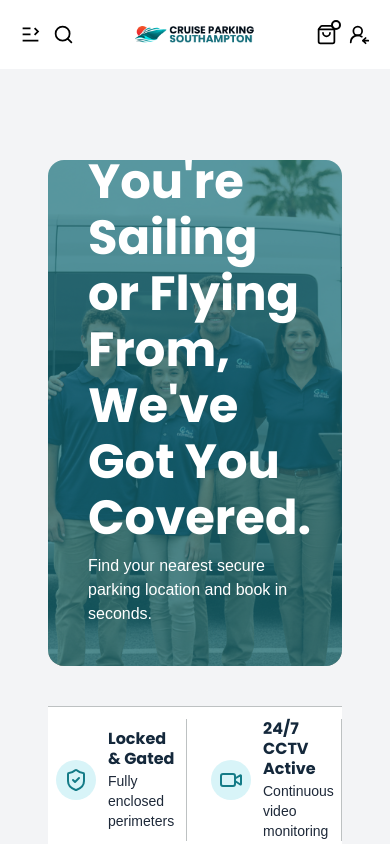
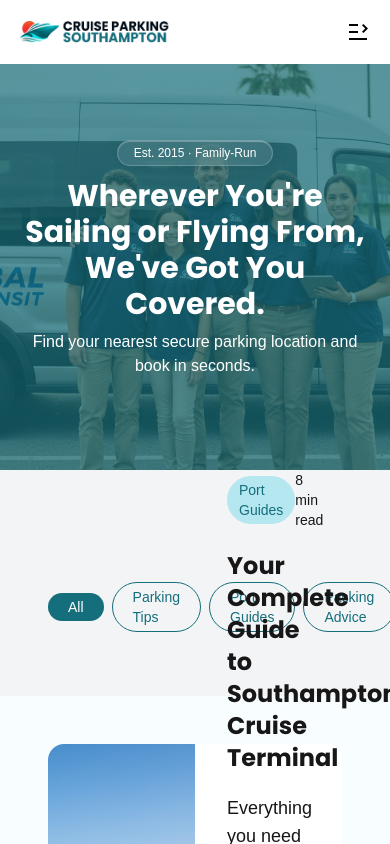
Before and after one commit to malik-abdurehman-14/cruise-parking, a Next.js app: page /blogs in a window 390 px wide. Shown: the top 844 px of the page. Built offline with nearby package versions, Linux system fonts and the light colour scheme.

Commit message:
Responsive About Page

```diff
--- a/components/layout/Navbar.jsx
+++ b/components/layout/Navbar.jsx
@@ -90,26 +90,14 @@ function Navbar() {
       </nav>
       {/* mobile-nav */}
       <nav className="block md:hidden fixed top-0 left-0 z-50 w-full">
-        <div className="flex items-center justify-between gap-4 lg:px-16 px-5 py-6 bg-white backdrop-blur-3xl">
-          {/* Icons */}
-          <div className="flex items-center gap-3 text-black">
-            <button
-              onClick={() => setMenuDrawerOpen(true)}
-              className="cursor-pointer transition-opacity hover:opacity-70"
-            >
-              <RiMenuUnfoldLine size={21} />
-            </button>
-            <button className="cursor-pointer transition-opacity hover:opacity-70">
-              <Search size={21} />
-            </button>
-          </div>
+        <div className="flex items-center justify-between gap-4 lg:px-16 px-5 py-5 bg-white backdrop-blur-3xl">
           {/* Logo */}
           <Link href="/">
             <Image
               src="/logo.png"
               alt="VUSELO"
-              width={120}
-              height={60}
+              width={150}
+              height={100}
               priority
               className="h-auto"
             />
@@ -117,21 +105,11 @@ function Navbar() {
           {/* Icons */}
           <div className="flex items-center gap-3 text-black">
             <button
-              onClick={() => setCartDrawerOpen(true)}
-              className="relative cursor-pointer transition-opacity hover:opacity-70"
-            >
-              <ShoppingBag size={21} />
-
-              {/* Notification Dot */}
-              <span className="absolute -top-1 -right-1 w-2.5 h-2.5 rounded-full bg-froozen border-2 border-black" />
-            </button>
-
-            <a
-              href="/login"
+              onClick={() => setMenuDrawerOpen(true)}
               className="cursor-pointer transition-opacity hover:opacity-70"
             >
-              <UserRoundArrowLeft size={21} />
-            </a>
+              <RiMenuUnfoldLine size={24} />
+            </button>
           </div>
         </div>
       </nav>
--- a/components/layout/ReuseableHero.jsx
+++ b/components/layout/ReuseableHero.jsx
@@ -4,9 +4,9 @@ import FeatureBar from "./FeatureBar";
 
 function ReuseableHero({ heading, text, img }) {
   return (
-    <section className="w-full bg-gray-100 py-12 pt-40 px-12">
+    <section className="w-full bg-gray-100 py-12 lg:pt-40 pt-12 lg:px-12 px-0">
       <div className="w-full">
-        <div className="group relative h-[60vh] rounded-2xl overflow-hidden flex flex-col justify-end w-full">
+        <div className="group relative md:h-[60vh] h-[50vh] md:rounded-2xl overflow-hidden flex flex-col md:justify-end justify-center w-full">
           {" "}
           {/* Background Image */}{" "}
           <Image
@@ -18,7 +18,7 @@ function ReuseableHero({ heading, text, img }) {
           {/* Dark Overlay */}{" "}
           <div className="absolute inset-0 bg-green/70 transition-all duration-500" />
           {/* Content */}{" "}
-          <div className="relative z-10 p-10 text-white flex flex-col gap-2">
+          <div className="relative z-10 lg:p-10 p-5 text-white flex flex-col md:items-start items-center gap-2">
             <div
               className=" w-fit
     flex items-center p-1 px-4 mb-1 rounded-full text-xs text-white
@@ -30,15 +30,20 @@ function ReuseableHero({ heading, text, img }) {
             >
               Est. 2015 · Family-Run
             </div>
-            <p className="text-5xl font-extrabold poppins max-w-2xl leading-14">
+            <p className="md:text-5xl text-3xl font-extrabold poppins max-w-2xl md:leading-14 md:text-start text-center">
               {heading}
             </p>{" "}
-            <p className="text-base leading-6 max-w-2xl"> {text}</p>{" "}
+            <p className="text-base leading-6 max-w-2xl md:text-start text-center">
+              {" "}
+              {text}
+            </p>{" "}
           </div>{" "}
         </div>
       </div>
       {/* Feature Bar */}
-      <FeatureBar />
+      <div className="hidden lg:block">
+        <FeatureBar />
+      </div>
     </section>
   );
 }
--- a/components/layout/Stats.jsx
+++ b/components/layout/Stats.jsx
@@ -2,7 +2,7 @@ import React from "react";
 
 function Stats() {
   return (
-    <div className="bg-[#D3F1F5] py-10 px-16 grid grid-cols-4 gap-5">
+    <div className="bg-[#D3F1F5] py-10 lg:px-16 px-6 grid md:grid-cols-4 sm:grid-cols-2 grid-cols-1 gap-5">
       <div className="flex flex-col items-center gap-1">
         <p className="text-4xl text-green font-extrabold poppins">10+ Years</p>
         <p className="text-base font-bold">Operating in Southampton</p>
--- a/sections/about/OurStory.jsx
+++ b/sections/about/OurStory.jsx
@@ -4,33 +4,33 @@ import React from "react";
 
 function OurStory() {
   return (
-    <section className="w-full px-12 py-14 flex gap-10 bg-gray-100">
-      <div className="flex flex-col gap-3 w-[50%]">
+    <section className="w-full lg:px-12 px-6 sm:py-14 py-8 flex lg:flex-row flex-col lg:gap-10 gap-7 bg-gray-100">
+      <div className="flex flex-col gap-3 lg:w-[50%] w-full">
         <p className="text-sm text-green uppercase">Our Story</p>
-        <p className="text-5xl font-extrabold poppins max-w-xl mb-2">
+        <p className="md:text-5xl text-3xl font-extrabold poppins max-w-xl mb-2">
           It Started With a Simple{" "}
           <span className="text-green">Frustration.</span>
         </p>
-        <p className="text-base">
+        <p className="sm:text-base text-sm">
           Back in 2015, our family took a cruise from Southampton. While we were
           excited for the trip, the journey began with stress — navigating
           disorganized, overpriced port parking and dealing with cold, automated
           machines instead of real people.
         </p>
-        <p className="text-base">
+        <p className="sm:text-base text-sm">
           We realized cruise travelers deserved a better experience: a personal
           handoff, a secure and fully gated site that isn't miles away, and a
           fair price. We started with just a 20-space lot and a single dream.
         </p>
-        <p className="text-base">
+        <p className="sm:text-base text-sm">
           Today, we have grown into Southampton’s highest-rated independent
           cruise parking operator, but our values remain exactly the same. We
           operate on honesty, security, and true hospitality.
         </p>
       </div>
-      <div className="w-[50%]">
+      <div className="lg:w-[50%] w-full">
         <img
-          className="rounded-xl h-full object-cover"
+          className="rounded-xl lg:h-full h-[300px] lg:w-auto w-full object-cover"
           src="/trust.png"
           alt=""
         />
--- a/sections/about/OurTeam.jsx
+++ b/sections/about/OurTeam.jsx
@@ -32,18 +32,20 @@ function OurTeam() {
   ];
 
   return (
-    <section className="w-full flex flex-col gap-9 bg-[#F8FEFF] py-16 px-12">
+    <section className="w-full flex flex-col gap-9 bg-[#F8FEFF] py-16 lg:px-12 px-6">
       <div className="flex flex-col gap-3 items-center justify-center w-full">
         <p className="text-sm text-green uppercase">
           THE PEOPLE BEHIND THE SERVICE
         </p>
-        <p className="text-5xl font-extrabold poppins">Meet the Team</p>
+        <p className="md:text-5xl text-3xl font-extrabold poppins">
+          Meet the Team
+        </p>
       </div>
-      <div className="grid grid-cols-4 gap-5">
+      <div className="grid lg:grid-cols-4 md:grid-cols-2 grid-cols-1 gap-5">
         {team.map((item, index) => (
           <div
             key={index}
-            className="group relative sm:h-[400px] h-[250px] rounded-2xl overflow-hidden flex flex-col justify-end w-full"
+            className="group relative md:h-[400px] h-[280px] rounded-2xl overflow-hidden flex flex-col justify-end w-full"
           >
             {" "}
             {/* Background Image */}{" "}
--- a/sections/about/PeaceOfMind.jsx
+++ b/sections/about/PeaceOfMind.jsx
@@ -35,17 +35,17 @@ function PeaceOfMind() {
     },
   ];
   return (
-    <section className="w-full px-12 py-28 flex gap-10 bg-gray-100">
-      <div className="w-[50%]">
+    <section className="w-full lg:px-12 px-6 sm:py-28 py-20 flex md:flex-row flex-col-reverse sm:gap-10 gap-7 bg-gray-100">
+      <div className="md:w-[50%] w-full">
         <img
-          className="rounded-xl h-[65vh] w-full object-cover"
+          className="rounded-xl md:h-[65vh] h-[30vh] w-full object-cover"
           src="/peace.png"
           alt=""
         />
       </div>
-      <div className="flex flex-col gap-4 w-[50%]">
+      <div className="flex flex-col gap-4 md:w-[50%] w-full">
         <p className="text-sm text-green uppercase">YOUR PEACE OF MIND</p>
-        <p className="text-5xl font-extrabold poppins max-w-xl">
+        <p className="sm:text-5xl text-3xl font-extrabold poppins max-w-xl">
           Safe, Secure, Always <span className="text-green">Staffed.</span>
         </p>
         <p className="text-base">
--- a/sections/about/WhatDrivesUs.jsx
+++ b/sections/about/WhatDrivesUs.jsx
@@ -19,21 +19,21 @@ function WhatDrivesUs() {
     },
   ];
   return (
-    <section className="w-full flex flex-col gap-9 bg-gray-100 py-28 px-12">
+    <section className="w-full flex flex-col gap-9 bg-gray-100 sm:py-28 py-16 lg:px-12 px-6">
       <div className="flex flex-col gap-3 items-center justify-center w-full">
         <p className="text-sm text-green uppercase">What drives us</p>
-        <p className="text-5xl font-extrabold poppins">
+        <p className="md:text-5xl text-3xl font-extrabold poppins text-center">
           More Than Just <span className="text-green"> Parking.</span>
         </p>
       </div>
-      <div className="grid grid-cols-3 gap-5">
+      <div className="grid md:grid-cols-3 sm:grid-cols-2 grid-cols-1 gap-5">
         {cards.map((item, index) => (
           <div
             key={index}
             className="w-full border-[0.5px] border-[#D3F1F5] rounded-2xl bg-white"
           >
             <img
-              className="rounded-t-2xl h-[250px] object-cover w-full"
+              className="rounded-t-2xl sm:h-[250px] h-[150px] object-cover w-full"
               src={item.img}
               alt={item.title}
             />
--- a/sections/home/Hero.jsx
+++ b/sections/home/Hero.jsx
@@ -567,7 +567,7 @@ function Hero() {
           <div
             className="
         relative
-        h-[250px]
+        h-[240px]
         w-full
         overflow-hidden
 
```
